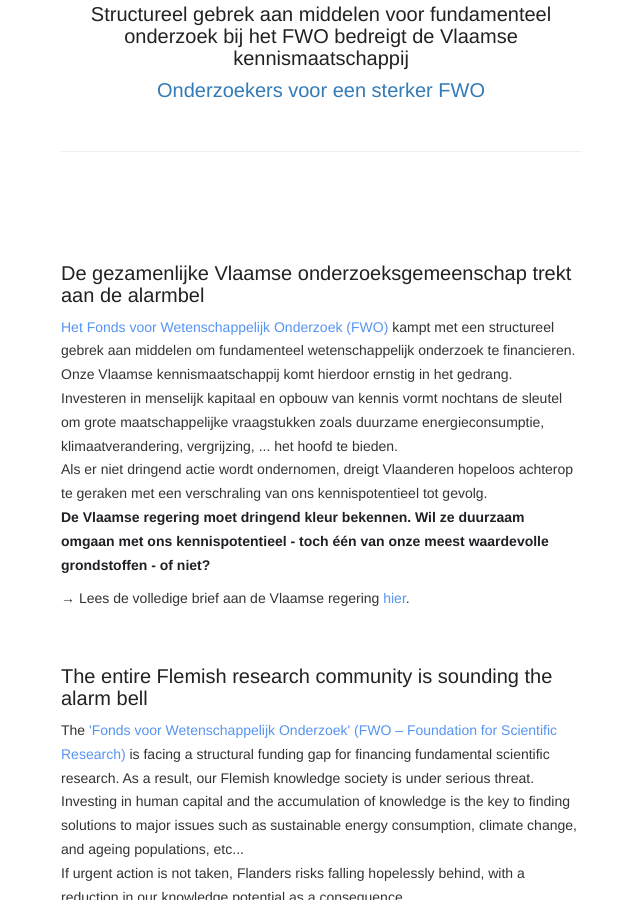
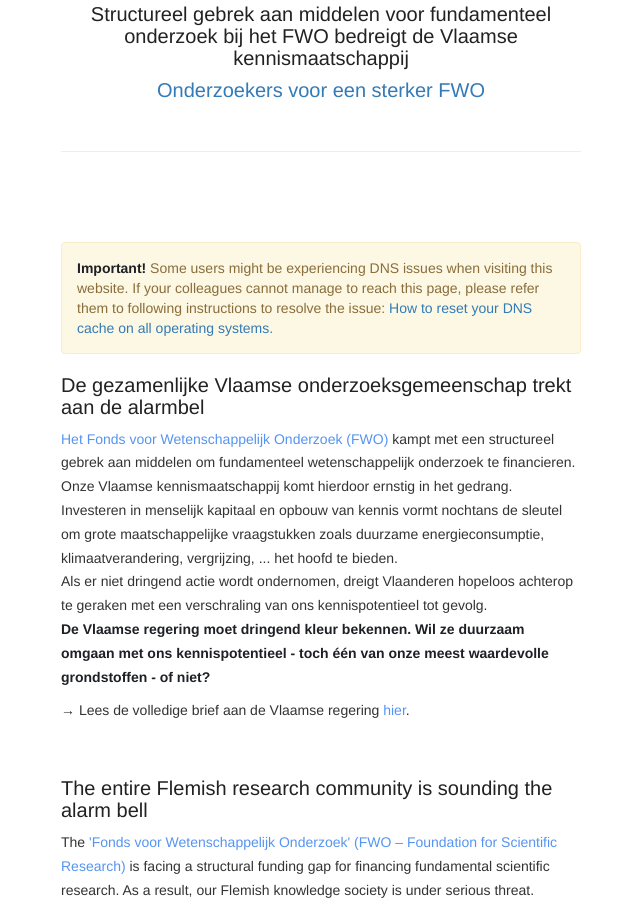
Before and after one commit to KrisJanssen/sterkFWO, a Jekyll site: the page built from index.html, in a window 1280 px wide and 900 px high, scrolled down 344 px. Shown: the whole window, without its empty margins (319-959 px from the left). Built offline with Jekyll 4.4.1, drawn with Linux system fonts in a browser that asks for light colours; nearby versions of some CDN libraries; Markdown is read by kramdown in place of the engine named in the settings; the list of posts is cut into pages by our own code.

Commit message:
DNS notice on the front page

```diff
--- a/_includes/profile.html
+++ b/_includes/profile.html
@@ -14,6 +14,10 @@
         </header>
     </section>
     <section id="wrapper">
+
+        <div class="alert alert-warning">
+            <strong>Important!</strong> Some users might be experiencing DNS issues when visiting this website. If your colleagues cannot manage to reach this page, please refer them to following instructions to resolve the issue: <a href="https://coolestguidesontheplanet.com/clear-the-local-dns-cache-in-osx/" target="_blank">How to reset your DNS cache on all operating systems.</a>
+        </div>
         <section id="post-body">
             <h1>De gezamenlijke Vlaamse onderzoeksgemeenschap trekt aan de alarmbel</h1>
             <p><a href="http://www.fwo.be" target="_blank">Het Fonds voor Wetenschappelijk Onderzoek (FWO)</a> kampt met een structureel gebrek aan middelen om fundamenteel wetenschappelijk onderzoek te financieren. Onze Vlaamse kennismaatschappij komt hierdoor ernstig in het gedrang. Investeren in menselijk kapitaal en opbouw van kennis vormt nochtans de sleutel om grote maatschappelijke vraagstukken zoals duurzame energieconsumptie, klimaatverandering, vergrijzing, ... het hoofd te bieden. <br/> Als er niet dringend actie wordt ondernomen, dreigt Vlaanderen hopeloos achterop te geraken met een verschraling van ons kennispotentieel tot gevolg. <br/> <strong>De Vlaamse regering moet dringend kleur bekennen. Wil ze duurzaam omgaan met ons kennispotentieel - toch één van onze meest waardevolle grondstoffen - of niet?</strong>
```
